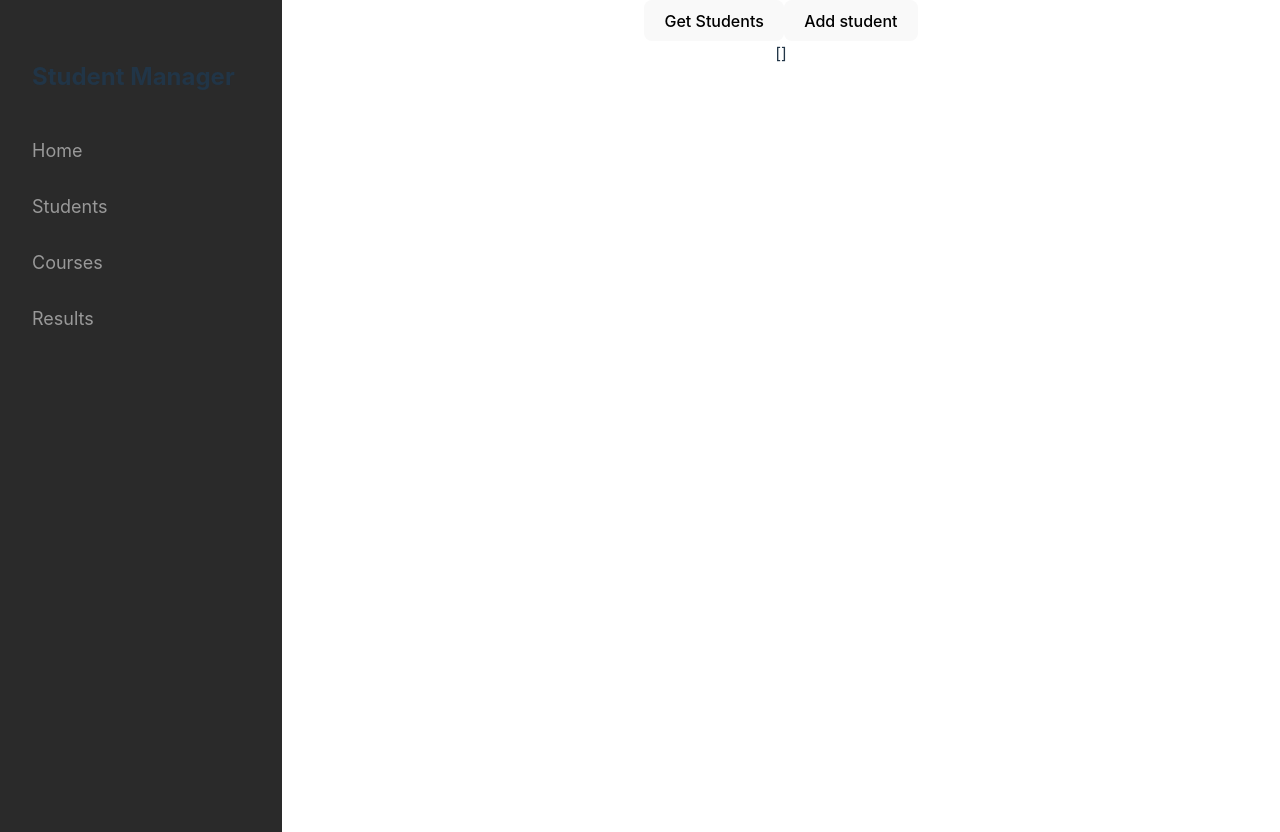
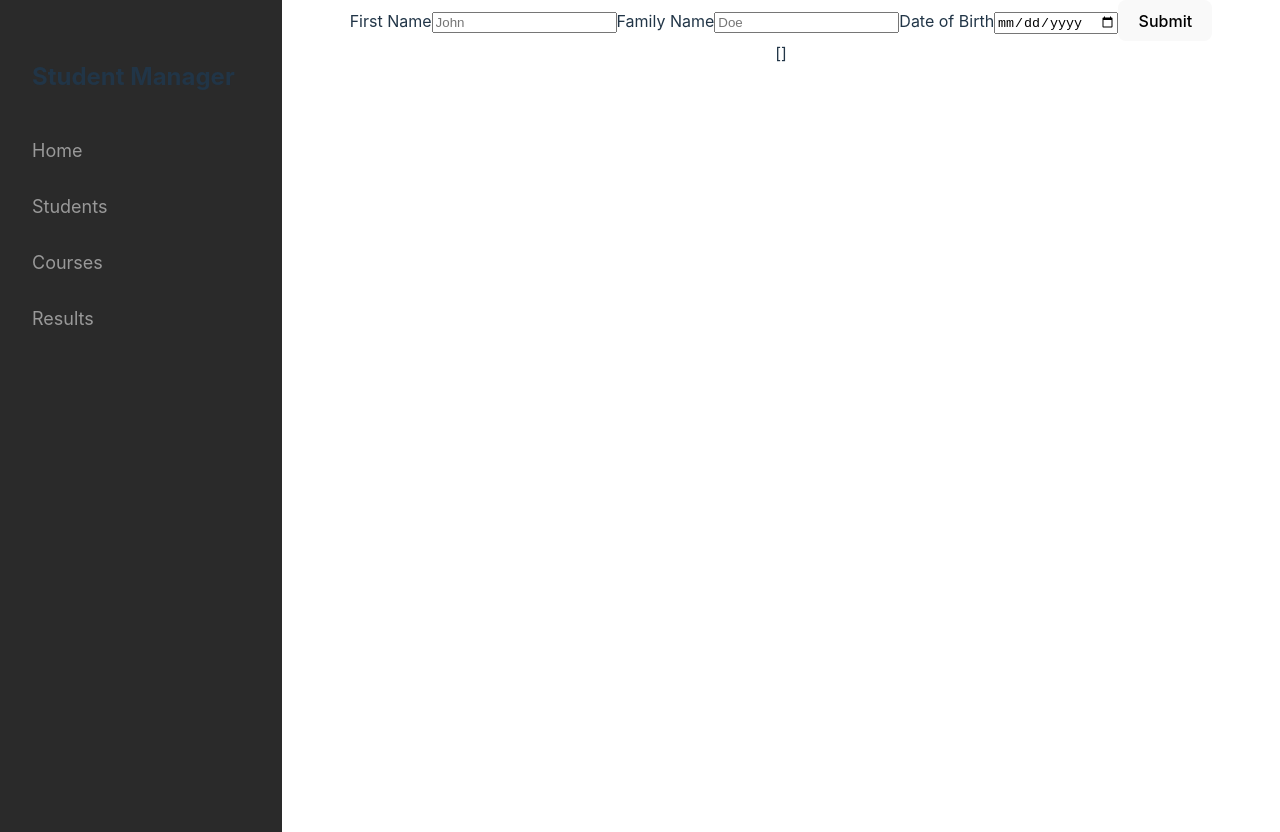
Before and after one commit to mcdonl1/spa-student-manager, a React (Vite) app in the folder client/: page /students in a window 1280 px wide. Built offline with nearby package versions, Linux system fonts and the light colour scheme; no server answers.

Commit message:
Added form for creating student - styling outstanding

```diff
--- a/client/src/routes/Students.tsx
+++ b/client/src/routes/Students.tsx
@@ -1,6 +1,6 @@
 import NavBar from "../components/SideNav";
-import { useState } from "react";
-import { json } from "react-router-dom";
+import { useState, useEffect } from "react";
+
 
 type Student = {
   firstName: string;
@@ -14,38 +14,88 @@ type StudentsResponse = {
   err?: any;
 }
 
+const handleStudentSubmit = async (firstName: string, familyName: string, dateOfBirth: string) => {
+  let student: Student = {
+    firstName: firstName,
+    familyName: familyName,
+    dateOfBirth: new Date(dateOfBirth + "T00:00:00.000Z")
+  }
+  let res = await fetch("http://localhost:5000/students", {
+    method: "post",
+    headers: { 'Content-Type': 'application/json' },
+    body: JSON.stringify(student)
+  });
+  console.log(res)
+}
+
 export default function Students() {
   const [students, setStudents] = useState<Student[]>([]);
+  const [firstName, setFirstName] = useState("");
+  const [familyName, setFamilyName] = useState("");
+  const [dateOfBirth, setDateOfBirth] = useState("");
+
+  useEffect(() => {
+    fetch("http://localhost:5000/students").then(res => {
+      res.json().then((body) => {
+        if (body.err) {
+          console.log(body.err);
+          setStudents([]);
+        } else {
+          setStudents(body.students ?? []);
+        }
+      })
+    });
+  }, []);
+
   return <>
     <NavBar />
     <div className="page-content">
-      <div>
-        <button
-          onClick={async () => {
-            let req = await fetch("http://localhost:5000/students");
-            let body: StudentsResponse = await req.json();
-            if (body.err) {
-              console.log(body.err);
-            } else {
-              setStudents(body.students ?? []);
-            }
-          }}
-          type="submit"
-        >Get Students</button>
-        <button
-          onClick={async () => {
-            let student: Student = {
-              firstName: "test",
-              familyName: "student",
-              dateOfBirth: new Date()
-            }
-            let res = await fetch("http://localhost:5000/students", { method: "post", headers: { 'Content-Type': 'application/json' }, body: JSON.stringify(student) });
-            console.log(res)
-          }}
-          type="submit"
-        >Add student</button>
+      <div className="create-student-form">
+        <form onSubmit={() => handleStudentSubmit(firstName, familyName, dateOfBirth)}>
+          <label htmlFor="first-name">First Name</label>
+          <input
+            type="text"
+            required
+            placeholder="John"
+            id="first-name"
+            value={firstName}
+            onChange={event => {
+              setFirstName(event.target.value);
+            }}
+          />
+          <label htmlFor="family-name">Family Name</label>
+          <input
+            type="text"
+            required
+            placeholder="Doe"
+            id="family-name"
+            value={familyName}
+            onChange={event => {
+              setFamilyName(event.target.value);
+            }}
+          />
+          <label htmlFor="date-of-birth">Date of Birth</label>
+          <input
+            type="date"
+            required
+            id="date-of-birth"
+            value={dateOfBirth}
+            onChange={event => {
+              let newDate = new Date(event.target.value + "T00:00:00.000Z")
+              if (!isNaN(newDate.getTime())) {
+                setDateOfBirth(event.target.value);
+              }
+            }}
+          />
+          <button
+            type="submit"
+          >
+            Submit
+          </button>
+        </form>
+
       </div>
-      <div>{JSON.stringify(students, null, 2)}</div>
+      <div>{JSON.stringify(students)}</div>
 
     </div>
   </>
```
